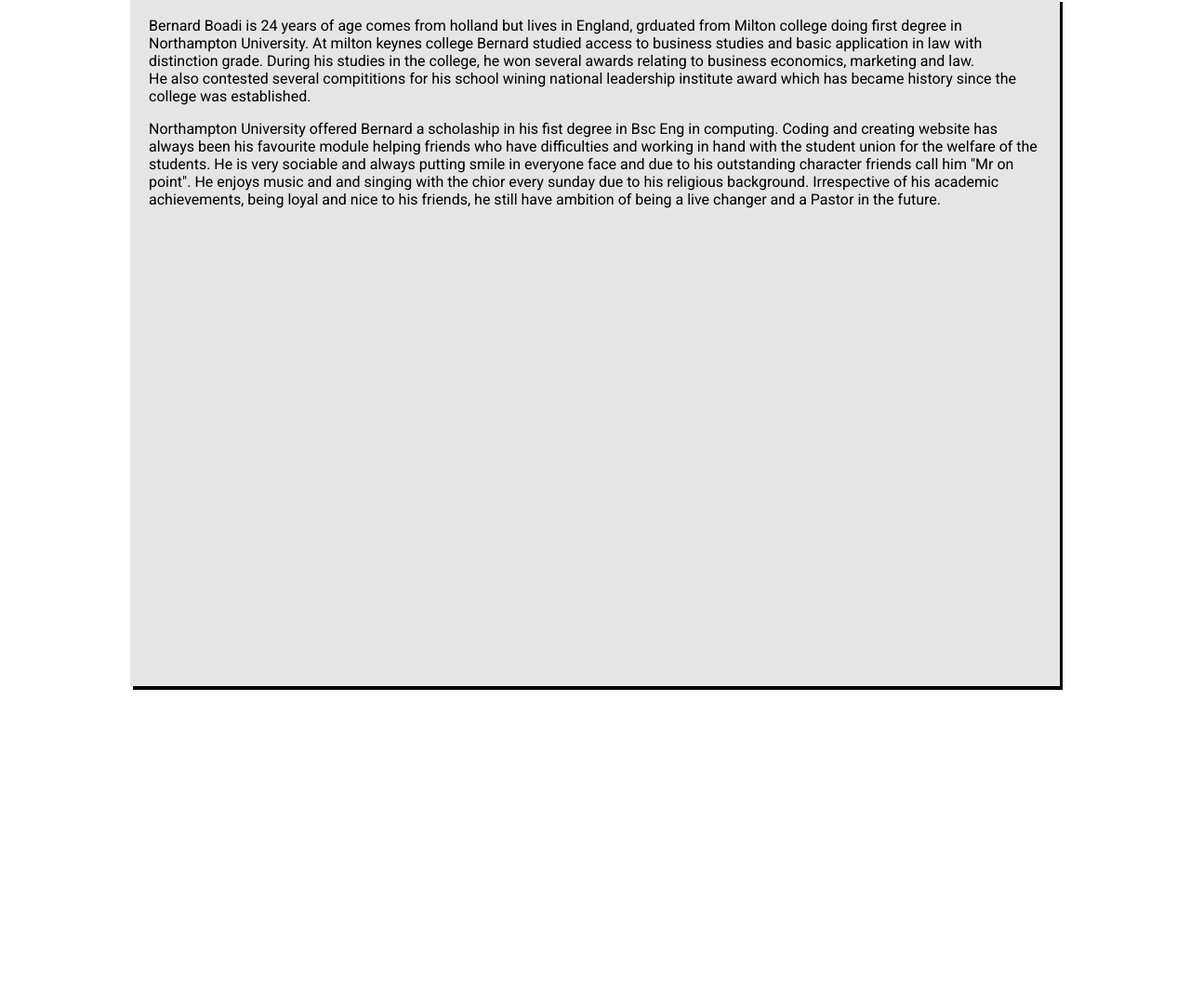
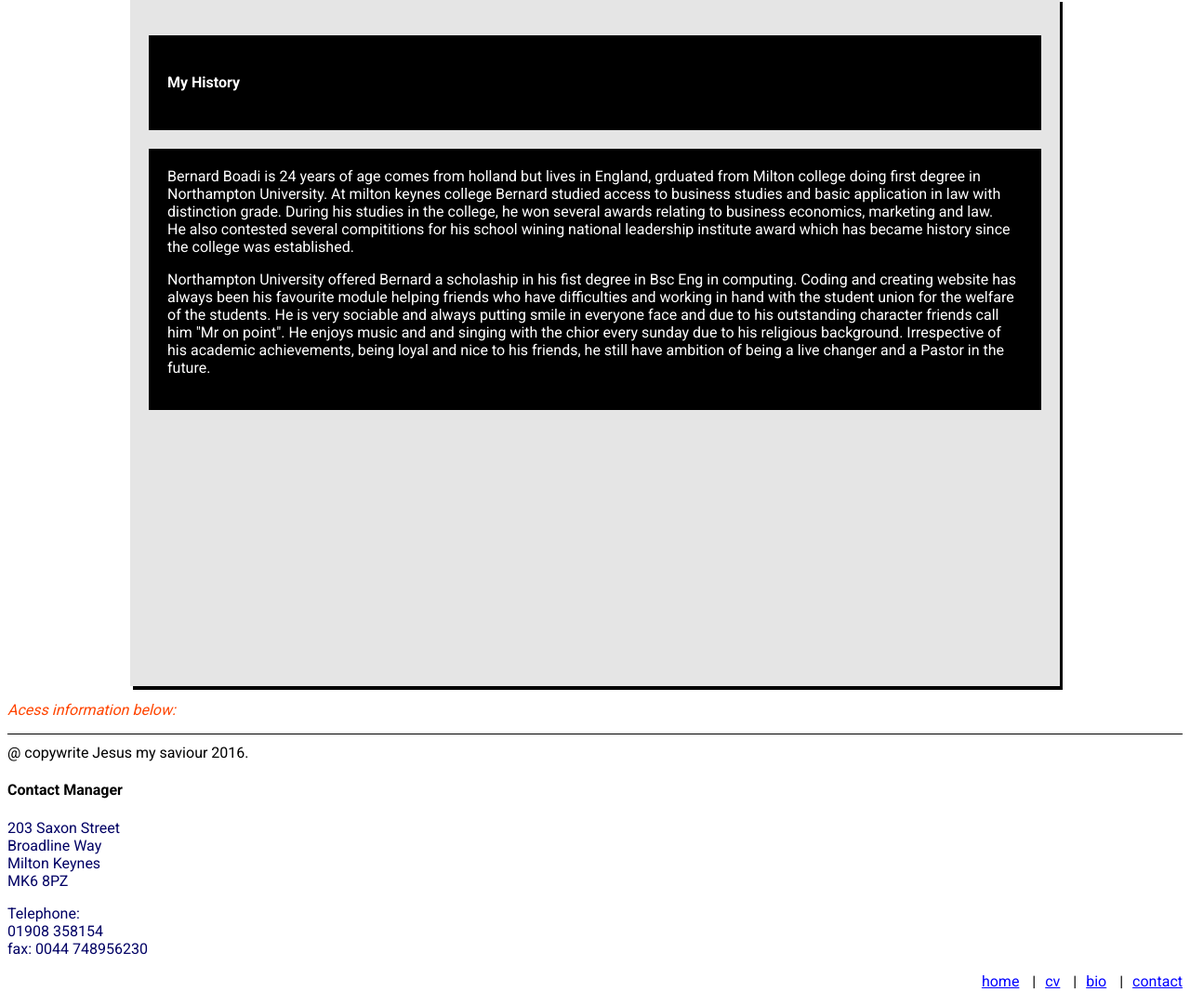
Before and after one commit to bennfaith/csy1018-assign1, a plain HTML site: page bio.html in a window 1280 px wide. Shown: the part 81-1162 px from the top of the page at 93% size. Before the commit the page ends 827 px from the top, so only its background shows below. Drawn offline with Linux system fonts and the light colour scheme.

```diff
--- a/bio.html
+++ b/bio.html
@@ -18,6 +18,10 @@
   </div>
 
   <section class="contact-container">
+    <div class="cities">
+      <h4>My History</h4>
+    </div>
+    <div class="cities">
 Bernard Boadi is 24 years of age comes from holland but lives in England, grduated from Milton college doing first degree in Northampton University.
 At milton keynes college Bernard studied access to business studies and basic application in law with distinction grade. During his studies in the college, he won several awards relating to business economics, marketing and law. <br>
 He also contested several compititions for his school wining national leadership institute award which has became history since the college was established. <br>
@@ -26,9 +30,42 @@ Northampton University offered Bernard a scholaship in his fist degree in Bsc En
 He is very sociable and always putting smile in everyone face and due to his outstanding character friends call him "Mr on point". He enjoys music and and singing with the chior every sunday due to his religious background. Irrespective of his academic achievements, being loyal and nice to his friends, he still have ambition of being a live changer and a Pastor in the future.
 
 </p>
+</div>
   </section>
 
+
   </body>
+  <footer class="foot">
+    <div class="container">
+    <div class="row">
+      <p> <i>Acess information below:</i></p>
+    <div class="bottom-foot">
+    <div class="col-md-5">@ copywrite Jesus my saviour 2016.</div>
 
+    <h4>Contact Manager</h4>
+    <div class= "add">
+      203 Saxon Street <br>
+      Broadline Way <br>
+      Milton Keynes <br>
+      MK6 8PZ <br>
+      <p>Telephone:<br>
+        01908 358154 <br>
+        fax: 0044 748956230 <br>
+      </p>
+    </div>
+    <div class="col-md-7">
+              <ul class="footnav">
+              <li><a href="index.html">home</a></li>
+              <li><a href="cv.html">cv</a></li>
+              <li><a href="bio.html">bio</a></li>
+              <li><a href="contact.html">contact</a></li>
+              </ul>
+            </div>
+          </div>
+        </div>
+      </div>
+
+  </footer>
+  <!--footer ends-->
 
 </html>
--- a/css/style.css
+++ b/css/style.css
@@ -79,6 +79,15 @@ min-height: -100vh;
 .content-col-3{
   flex-grow: 1;
   background-color: blue;
+}
+bio{
+
+}
+.cities{
+  background-color: black;
+  color: white;
+  margin: 20px 0 20px 0;
+  padding: 20px
 }
 
 
@@ -164,4 +173,4 @@ color: rgba(0, 0, 100, 1);
   margin-top: 20px;
   box-shadow:3px 4px;
 
-  <!--contact file-->
+  /*contact starts --*/
```
Also changed, not shown: contact.html (+31 -0 lines), 1 other file.
